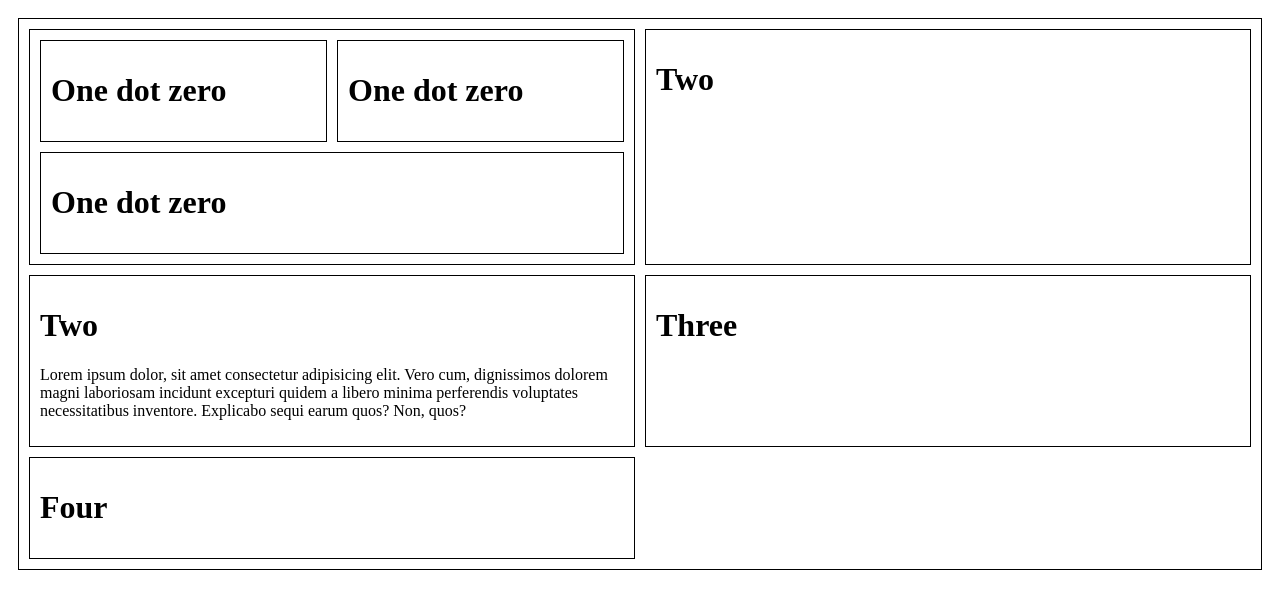
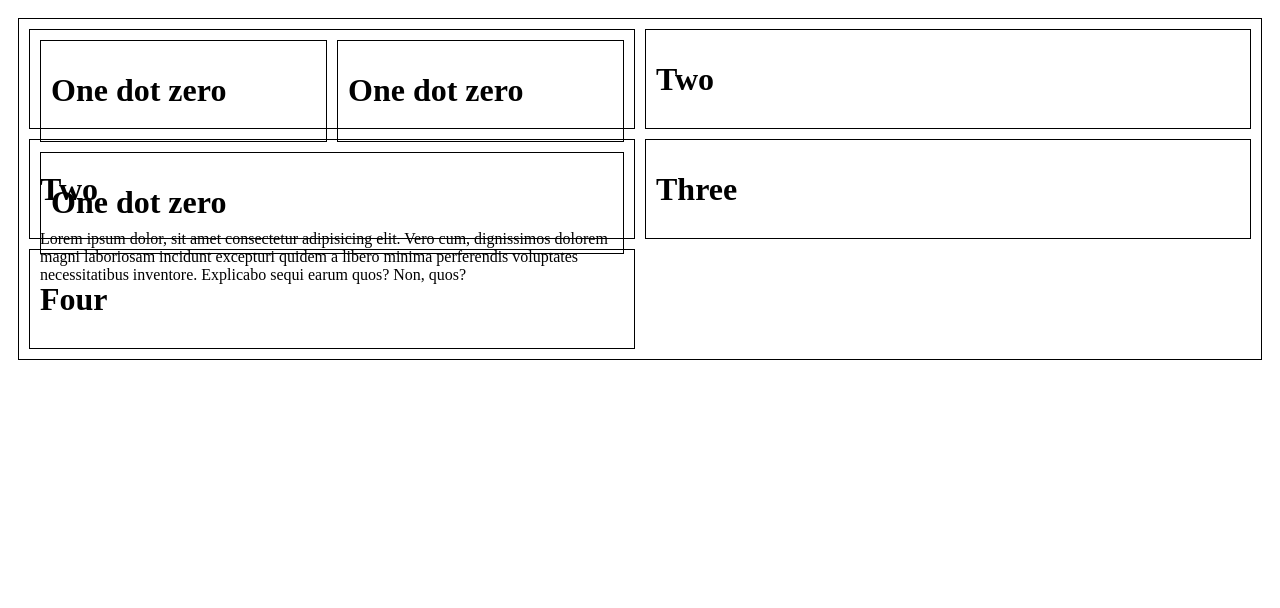
Before and after one commit to sarah-hs/practice-layouts, a plain HTML site: page layout_A.html in a window 1280 px wide. Drawn offline with Linux system fonts and the light colour scheme.

Commit message:
Update styles.css

```diff
--- a/styles.css
+++ b/styles.css
@@ -11,6 +11,7 @@ div {
   display: grid;
   grid-gap: 10px;
   grid-template-columns: repeat(2, 1fr);
+  grid-auto-rows: 100px;
 }
 
 .subgrid {
```
